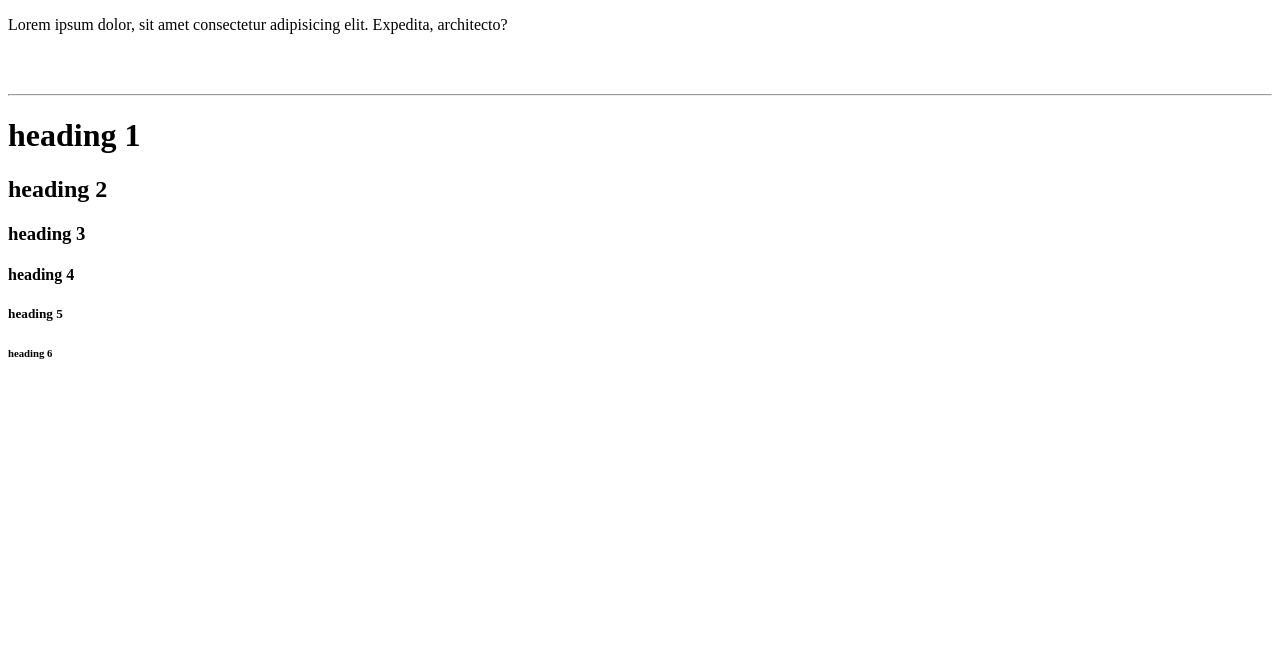
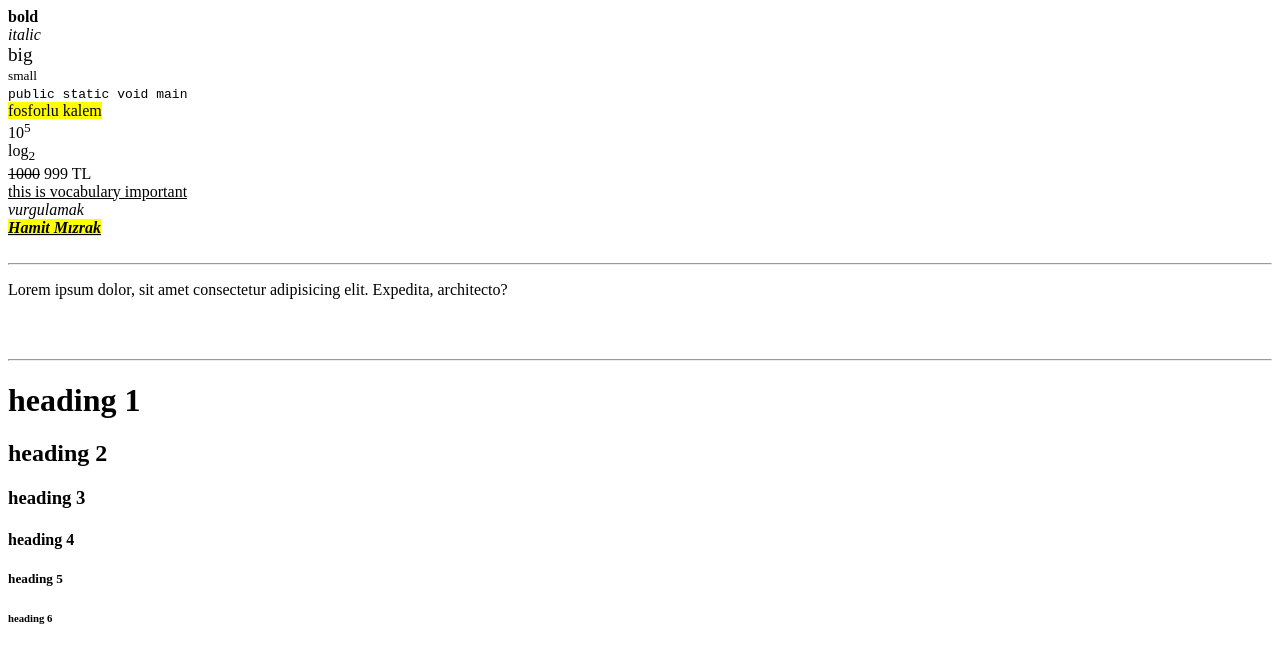
Before and after one commit to hamitmizrak/ecodation_fullstack8, a plain HTML site: page tutorials/1_html5/1_html_tutorials.html in a window 1280 px wide. Drawn offline with Linux system fonts and the light colour scheme.

Commit message:
formatter

```diff
--- a/tutorials/1_html5/1_html_tutorials.html
+++ b/tutorials/1_html5/1_html_tutorials.html
@@ -13,8 +13,31 @@
 
 <body>
     <!-- start codes -->
+    <!-- formatter -->
+    <b>bold</b> <br>
+    <i>italic</i><br>
+    <big>big</big><br>
+    <small>small</small><br>
+    <code>public static void main</code><br>
+    <mark>fosforlu kalem</mark><br>
+    10<sup>5</sup><br>
+    log<sub>2</sub><br>
+    <del>1000</del> 999 TL <br>
+    <ins>this is vocabulary important</ins> <br>
+    <em>vurgulamak</em> <br>
 
+    <b>
+        <i>
+            <mark>
+                <ins>
+                    Hamit Mızrak
+                </ins>
+            </mark>
+        </i>
+    </b>
 
+    <br><br>
+    <hr>
     <p>Lorem ipsum dolor, sit amet consectetur adipisicing elit. Expedita, architecto?</p>
     <br><br>
     <hr>
```
